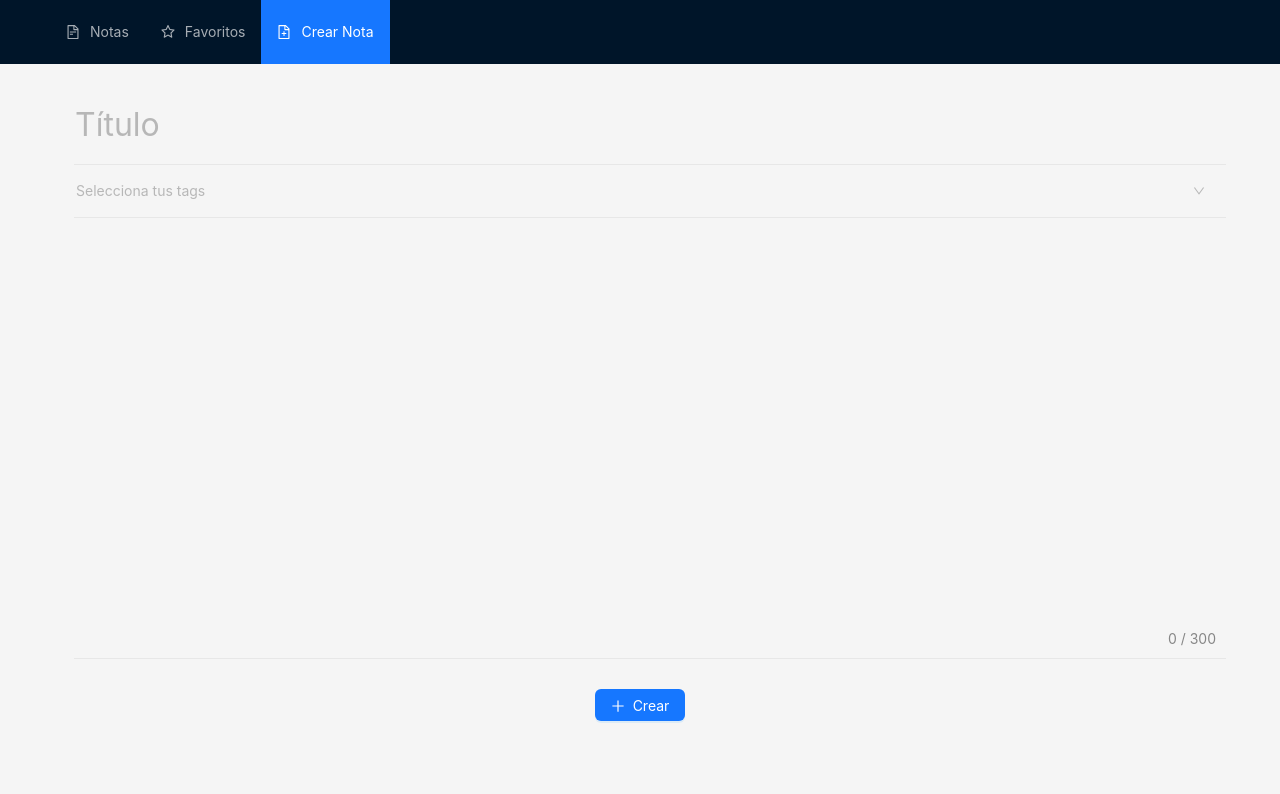
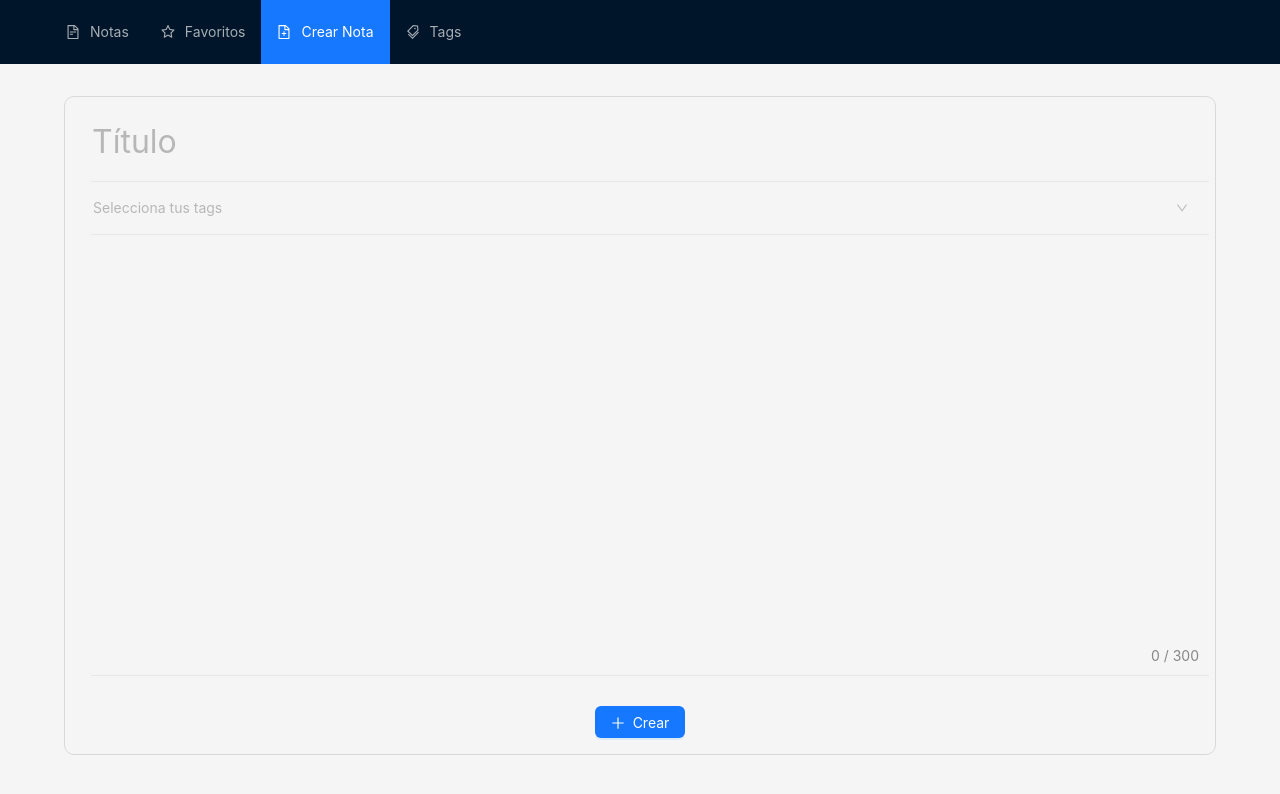
Before and after one commit to DanielAizcorbe/notes-app, a React (Create React App) app: page /notes/new in a window 1280 px wide. Shown: the top 794 px of the page. Built offline with nearby package versions, Linux system fonts and the light colour scheme.

Commit message:
refactor de las pantallas principales

```diff
--- a/src/components/CrearNota/CreateNote.js
+++ b/src/components/CrearNota/CreateNote.js
@@ -1,18 +1,81 @@
-import Layout from 'antd/es/layout/layout'
-import React from 'react'
-import HeaderNotes from '../Home/header/HeaderNotes'
-import { ContentCreateNote } from './content/ContentCreateNote'
+import { useSelector } from 'react-redux';
+import { BodyPage } from '../utils/BodyPage'
+import { useState } from 'react';
+import { CrearTag } from '../Home/content/tags/CrearTag';
+import { Divider, Flex } from 'antd';
+import TagSelect from '../Home/content/tags/TagSelect';
+import InputTitle from './content/InputTitle';
+import { TextNewNote } from './content/TextNewNote';
+import { CreateButton } from './content/CreateButton';
 
 const CreateNote = () => {
 
+    const nextId = Math.max(...useSelector(state => state.notas).map(n => n.id)) + 1;
+
+    const [title, setTitle] = useState("");
+    const [content, setContent] = useState("");
+    const [selectedTags, setSelectedTags] = useState([]);
+
+    const [openTagSelect, setOpenTagSelect] = useState(false);
+
+    const [tagName, setTagName] = useState("");
+
+    const tags = useSelector(state => state.tags);
+
+    const selectBody = (menu) => {
+        return (
+            <div>
+                {menu}
+                <CrearTag
+                    tagName={tagName}
+                    setTagName={setTagName}
+                    closeMenu={() => setOpenTagSelect(false)}
+                />
+            </div>
+        );
+    }
+
     return (
-        <Layout
-            style={{ width: "100%", minHeight: "100vh", height: "100%" }}
-        >
-            <HeaderNotes selectedSection={'3'} />
-            <ContentCreateNote
-            />
-        </Layout>
+        <BodyPage selectedSection={3}>
+            <Flex
+                vertical
+                style={{ height: "100%", border: "1px solid #d9d9d9", borderRadius: "10px", padding: "1rem " }}
+            >
+                <InputTitle
+                    changeTitle={setTitle}
+                />
+                <Divider style={{ margin: "10px" }} />
+                <Flex
+                    justify='center'
+                    align='center'
+                    style={{ width: "100%" }}
+                >
+                    <TagSelect
+                        handleSelectedTags={setSelectedTags}
+                        selectedTags={selectedTags}
+                        tags={tags}
+                        borderless
+                        width={"100%"}
+                        body={selectBody}
+                        setSearch={setTagName}
+                        open={openTagSelect}
+                        setOpen={setOpenTagSelect}
+                    />
+                </Flex>
+                <Divider style={{ margin: "10px" }} />
+                <TextNewNote
+                    changeContent={setContent}
+                    text={content}
+                />
+                <Divider style={{ margin: "30px 10px" }} />
+                <CreateButton
+                    content={content}
+                    nextId={nextId}
+                    selectedTags={selectedTags}
+                    title={title}
+                />
+            </Flex>
+        </BodyPage>
     )
 }
 
--- a/src/components/CrearNota/content/ContentCreateNote.js
+++ /dev/null
@@ -1,98 +0,0 @@
-import { Content } from 'antd/es/layout/layout';
-import React, { useState } from 'react'
-import { useSelector } from 'react-redux';
-import InputTitle from './InputTitle';
-import { Divider, Flex } from 'antd';
-import { TextNewNote } from './TextNewNote';
-import TagSelect from '../../Home/content/tags/TagSelect';
-import { CrearTag } from '../../Home/content/tags/CrearTag';
-import { CreateButton } from './CreateButton';
-
-export const ContentCreateNote = () => {
-
-    const nextId = Math.max(...useSelector(state => state.notas).map(n => n.id)) + 1;
-
-    const [title, setTitle] = useState("");
-    const [content, setContent] = useState("");
-    const [selectedTags, setSelectedTags] = useState([]);
-
-    const [openTagSelect, setOpenTagSelect] = useState(false);
-
-    const [tagName, setTagName] = useState("");
-
-    const tags = useSelector(state => state.tags);
-
-    const styleContent = {
-        padding: "2rem 4rem",
-        maxWidth: "1400px",
-        width: "100%",
-        minHeight: "100%"
-    };
-
-    const selectBody = (menu) => {
-        return (
-            <div>
-                {menu}
-                <CrearTag
-                    tagName={tagName}
-                    setTagName={setTagName}
-                    closeMenu={() => setOpenTagSelect(false)}
-                />
-            </div>
-        );
-    }
-
-
-    return (
-        <Flex
-            align='center'
-            justify='center'
-            style={{ minHeight: "100%" }}
-        >
-            <Content
-                style={styleContent}
-            >
-                <Flex
-                    align='flex-start'
-                    justify='flex-start'
-                    vertical
-                    style={{ height: "100%" }}
-                >
-                    <InputTitle
-                        changeTitle={setTitle}
-                    />
-                    <Divider style={{ margin: "10px" }} />
-                    <Flex
-                        justify='center'
-                        align='center'
-                        style={{ width: "100%" }}
-                    >
-                        <TagSelect
-                            handleSelectedTags={setSelectedTags}
-                            selectedTags={selectedTags}
-                            tags={tags}
-                            borderless
-                            width={"100%"}
-                            body={selectBody}
-                            setSearch={setTagName}
-                            open={openTagSelect}
-                            setOpen={setOpenTagSelect}
-                        />
-                    </Flex>
-                    <Divider style={{ margin: "10px" }} />
-                    <TextNewNote
-                        changeContent={setContent}
-                        text={content}
-                    />
-                    <Divider style={{ margin: "30px 10px" }} />
-                    <CreateButton
-                        content={content}
-                        nextId={nextId}
-                        selectedTags={selectedTags}
-                        title={title}
-                    />
-                </Flex>
-            </Content>
-        </Flex>
-    )
-}
--- a/src/components/Favourites/Favourites.js
+++ b/src/components/Favourites/Favourites.js
@@ -1,43 +1,23 @@
-import Layout, { Content } from 'antd/es/layout/layout'
+import { Content } from 'antd/es/layout/layout'
 import React from 'react'
-import HeaderNotes from '../Home/header/HeaderNotes'
 import { useSelector } from 'react-redux';
 import Title from 'antd/es/typography/Title';
 import ListaNotas from '../Home/content/notas/ListaNotas';
-import { Flex } from 'antd';
+import { BodyPage } from '../utils/BodyPage';
 
 const Favourites = () => {
 
     const notas = useSelector(state => state.notas).filter(n => n.favourite);
 
-    const styleContent = {
-        padding: "2rem 4rem",
-        maxWidth: "1400px",
-        width: "100%",
-    };
-
     return (
-        <Layout
-            style={{ width: "100%", minHeight: "100vh" }}
-        >
-            <HeaderNotes selectedSection={'2'} />
-            <Flex
-                justify='center'
-                align='center'
-                height={"100%"}
-            >
-
-                <Content style={styleContent}>
+        <BodyPage selectedSection={2}>
             <Title level={1}>
                 Favoritos
             </Title>
             <ListaNotas
                 notas={notas}
             />
-                </Content>
-            </Flex>
-        </Layout>
-
+        </BodyPage>
     )
 }
 
--- a/src/components/Home/Home.js
+++ b/src/components/Home/Home.js
@@ -1,19 +1,35 @@
-import { Layout } from 'antd'
-import React from 'react'
-import HeaderNotes from './header/HeaderNotes';
-import { ContentHome } from './content/ContentHome';
+import React, { useState } from 'react'
+import { BodyPage } from '../utils/BodyPage';
+import { Content } from 'antd/es/layout/layout';
+import Title from 'antd/es/typography/Title';
+import { Filters } from './content/filtros/Filters';
+import ListaNotas from './content/notas/ListaNotas';
+import { useSelector } from 'react-redux';
 
 export const Home = () => {
 
+    const [selectedTags, setSelectedTags] = useState([]);
+    const [titleSearch, setTitleSearch] = useState("");
+
+    const notas = useSelector(state => state.notas);
+    const filteredTagNotes = selectedTags.length > 0 ? notas.filter(n => selectedTags.every(t => n.tags.includes(t.id))) : notas;
+    const filteredTextNotes = titleSearch !== "" ? filteredTagNotes.filter(n => n.title.includes(titleSearch)) : filteredTagNotes;
+
     return (
-        <Layout
-            style={{ width: "100%", minHeight: "100vh" }}
-        >
-            <HeaderNotes selectedSection={'1'} />
-            <ContentHome />
-        </Layout>
+        <BodyPage selectedSection={1}>
+            <Title>
+                Notas
+            </Title>
+            <Filters
+                handleSelectedTags={setSelectedTags}
+                selectedTags={selectedTags}
+                setSearchText={setTitleSearch}
+            />
+            <ListaNotas
+                notas={filteredTextNotes}
+            />
+        </BodyPage>
     )
 }
 
-
 export default Home;
--- a/src/components/Home/content/ContentHome.js
+++ b/src/components/Home/content/ContentHome.js
@@ -26,21 +26,7 @@ export const ContentHome = () => {
             justify='center'
             align='center'
         >
-            <Content
-                style={styleContent}
-            >
-                <Title>
-                    Notas
-                </Title>
-                <Filters
-                    handleSelectedTags={setSelectedTags}
-                    selectedTags={selectedTags}
-                    setSearchText={setTitleSearch}
-                />
-                <ListaNotas
-                    notas={filteredTextNotes}
-                />
-            </Content>
+
         </Flex>
     )
 }
--- a/src/components/Home/content/notas/ItemNota.js
+++ b/src/components/Home/content/notas/ItemNota.js
@@ -5,10 +5,8 @@ import { deleteNote, toggleFavourite } from '../../../../redux/slices/notasSlice
 import Card from 'antd/es/card/Card';
 import { BotonBorrar } from './botones/BotonBorrar';
 import BotonFav from './botones/BotonFav';
-import Paragraph from 'antd/es/typography/Paragraph';
 import BotonAbrir from './botones/BotonAbrir';
 import { ListaTags } from './ListaTags';
-import Input from 'antd/es/input/Input';
 import TextArea from 'antd/es/input/TextArea';
 
 const ItemNota = ({ nota, className }) => {
--- a/src/components/Home/header/HeaderNotes.js
+++ b/src/components/Home/header/HeaderPage.js
@@ -2,7 +2,7 @@ import { Header } from 'antd/es/layout/layout'
 import React from 'react'
 import { NavBar } from './NavBar'
 
-const HeaderNotes = ({selectedSection}) => {
+const HeaderPage = ({selectedSection}) => {
 
     return (
         <Header
@@ -17,4 +17,4 @@ const HeaderNotes = ({selectedSection}) => {
     )
 }
 
-export default HeaderNotes
+export default HeaderPage
--- a/src/components/Home/header/NavBar.js
+++ b/src/components/Home/header/NavBar.js
@@ -1,4 +1,4 @@
-import { FileAddOutlined, FileTextOutlined, StarOutlined } from '@ant-design/icons';
+import { FileAddOutlined, FileTextOutlined, StarOutlined, TagsOutlined } from '@ant-design/icons';
 import { Menu } from 'antd'
 import React from 'react'
 import { Link } from 'react-router-dom';
@@ -26,7 +26,14 @@ export const NavBar = ({ selectedSection }) => {
                 Crear Nota
             </Link>,
             icon: <FileAddOutlined />
-        }
+        },
+        {
+            key: 4,
+            label: <Link to={"/tags"}>
+                Tags
+            </Link>,
+            icon: <TagsOutlined />
+        },
     ];
 
     return (
--- /dev/null
+++ b/src/components/utils/BodyPage.js
@@ -0,0 +1,23 @@
+import Layout, { Content } from 'antd/es/layout/layout'
+import React from 'react'
+import HeaderPage from '../Home/header/HeaderPage'
+
+export const BodyPage = ({ children, selectedSection }) => {
+
+    const styleContent = {
+        padding: "2rem 4rem",
+        maxWidth: "1400px",
+        width: "100%",
+    };
+
+    return (
+        <Layout
+            style={{ width: "100%", minHeight: "100vh" }}
+        >
+            <HeaderPage selectedSection={selectedSection + ""} />
+            <Content style={styleContent}>
+                {children}
+            </Content>
+        </Layout>
+    )
+}
```
Lines whose indentation alone changed are shown as unchanged.
